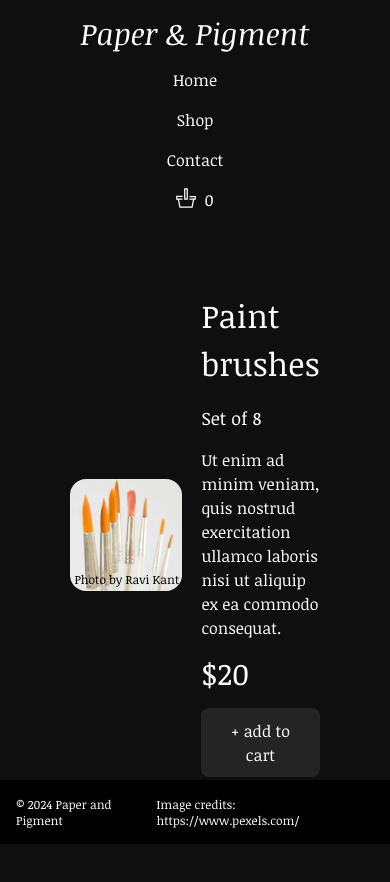
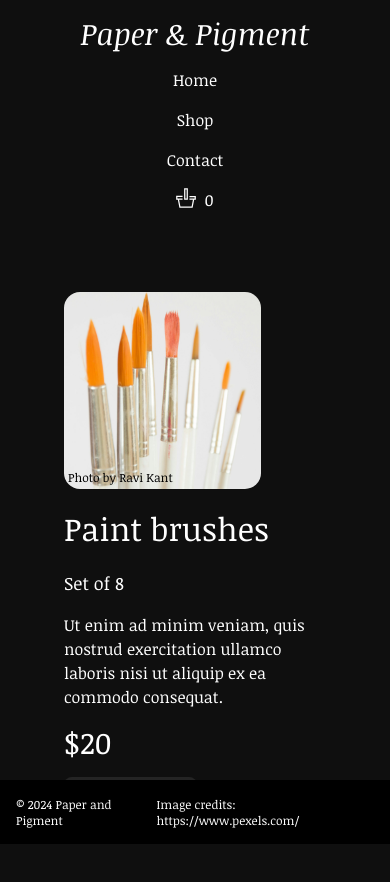
Before and after one commit to asiill/paper-and-pigment, a React (Vite) app: page /paper-and-pigment/shop/1 in a window 390 px wide. Shown: the top 882 px of the page. Built offline with nearby package versions, Linux system fonts and the light colour scheme.

Commit message:
Improve responsiveness

```diff
--- a/src/components/CartItemCard.jsx
+++ b/src/components/CartItemCard.jsx
@@ -10,15 +10,12 @@ const CartItemCard = ({id, quantity}) => {
     if (item == null) return null;
 
     return (
-        <div className="shadow-[4px_8px_8px_rgba(0,0,0,0.38)] flex flex-col gap-6 justify-center items-center p-6 md:flex-row md:justify-between">
-            <div className="flex flex-col items-center gap-6 md:flex-row md:gap-20">
+        <div className="shadow-[4px_8px_8px_rgba(0,0,0,0.38)] flex flex-col gap-6 justify-center items-center p-6 lg:flex-row">
             <img src={item.url} className="w-40 rounded-2xl"></img>
             <div className="flex flex-col">
                 <span className="text-lg">{item.name}</span>
                 <span className="text-xs">${item.price}</span>
             </div>
-            </div>
-            <div className="flex flex-col items-center gap-6 md:flex-row md:gap-20">
             <div className="flex flex-col gap-2">
                 <div className="flex justify-center items-center gap-2">
                     <button onClick={() => decreaseQuantity(item.id)}>-</button>
@@ -29,7 +26,6 @@ const CartItemCard = ({id, quantity}) => {
             </div>
             <div className="text-2xl">${item.price*quantity}</div>
         </div>
-        </div>
     );
 };
 
--- a/src/pages/Cart.jsx
+++ b/src/pages/Cart.jsx
@@ -8,15 +8,15 @@ const Cart = () => {
     return (
         <section id="cart">
             {cartQuantity > 0 &&
-                <div className="flex flex-col justfy-center gap-20 md:grid md:grid-cols-3">
-                    <div className="flex flex-col gap-12 w-full bg-neutral-900 md:col-span-2">
+                <div className="flex flex-col justfy-center gap-20 lg:grid lg:grid-cols-3">
+                    <div className="flex flex-col gap-12 w-full bg-neutral-900 lg:col-span-2">
                         {items.map(item => {
                             return (
                                 <CartItemCard key={item.id} {...item}/>
                             )
                         })}
                     </div>
-                    <div className="flex flex-col gap-4 w-full md:col-span-1">
+                    <div className="flex flex-col gap-4 w-full lg:col-span-1">
                         <div className="flex justify-between gap-2 xl">
                             <div>Taxes</div>
                             <div>$0</div>
--- a/src/pages/Home.jsx
+++ b/src/pages/Home.jsx
@@ -5,12 +5,12 @@ import homeImg from "../assets/pexels-shelaghmurphy.jpg";
 const Home = () => {
     return (
         <section id="home" className="p-4">
-            <div className="grid grid-cols-2">
-                <figure className="col-span-1 relative margin-0">
+            <div className="flex flex-col md:grid md:grid-cols-2">
+                <figure className="md:col-span-1 relative margin-0">
                     <img src={homeImg} alt="Close up of a person painting on canvas"></img>
                     <figcaption className="absolute bottom-0 right-0 p-1 bg-neutral-300/[.07] text-xs">Photo by <a href="https://www.pexels.com/@shelaghmurphy/" target="_blank">Shelagh Murphy</a></figcaption>
                 </figure>
-                <div className="flex flex-col justify-center items-center p-12 gap-8 col-span-1">
+                <div className="flex flex-col justify-center items-center p-12 gap-8 md:col-span-1">
                     <div className="home-logo flex flex-col justify-center">
                         <div>
                             <span className="text-5xl italic">Paper & Pigment</span>
--- a/src/pages/Item.jsx
+++ b/src/pages/Item.jsx
@@ -13,12 +13,12 @@ const Item = () => {
     const quantity = getQuantity(item.id);
 
     return (
-        <section className="flex justify-center items-center gap-4 flex-wrap md:flex-nowrap">
-            <figure className="flex-[0_0_calc(50%-1rem)] relative">
+        <section className="flex flex-col justify-center items-center gap-4 md:flex-row">
+            <figure className="relative md:flex-[0_0_calc(50%-1rem)]">
                 <img src={item.url} alt={item.alt} className="w-9/12 min-w-28 rounded-2xl"></img>
                 <figcaption className="absolute bottom-0 left-0 p-1 text-black text-xs">Photo by <a href={item.creditURL} target="_blank">{item.credit}</a></figcaption>
             </figure>
-            <div className="flex-[0_0_calc(50%-1rem)] flex flex-col gap-4">
+            <div className="flex flex-col gap-4 md:flex-[0_0_calc(50%-1rem)]">
                 <div className="flex flex-col gap-4">
                     <h1>{item.name}</h1>
                     <p className="text-lg">{item.quantity}</p>
```
Lines whose indentation alone changed are shown as unchanged.
